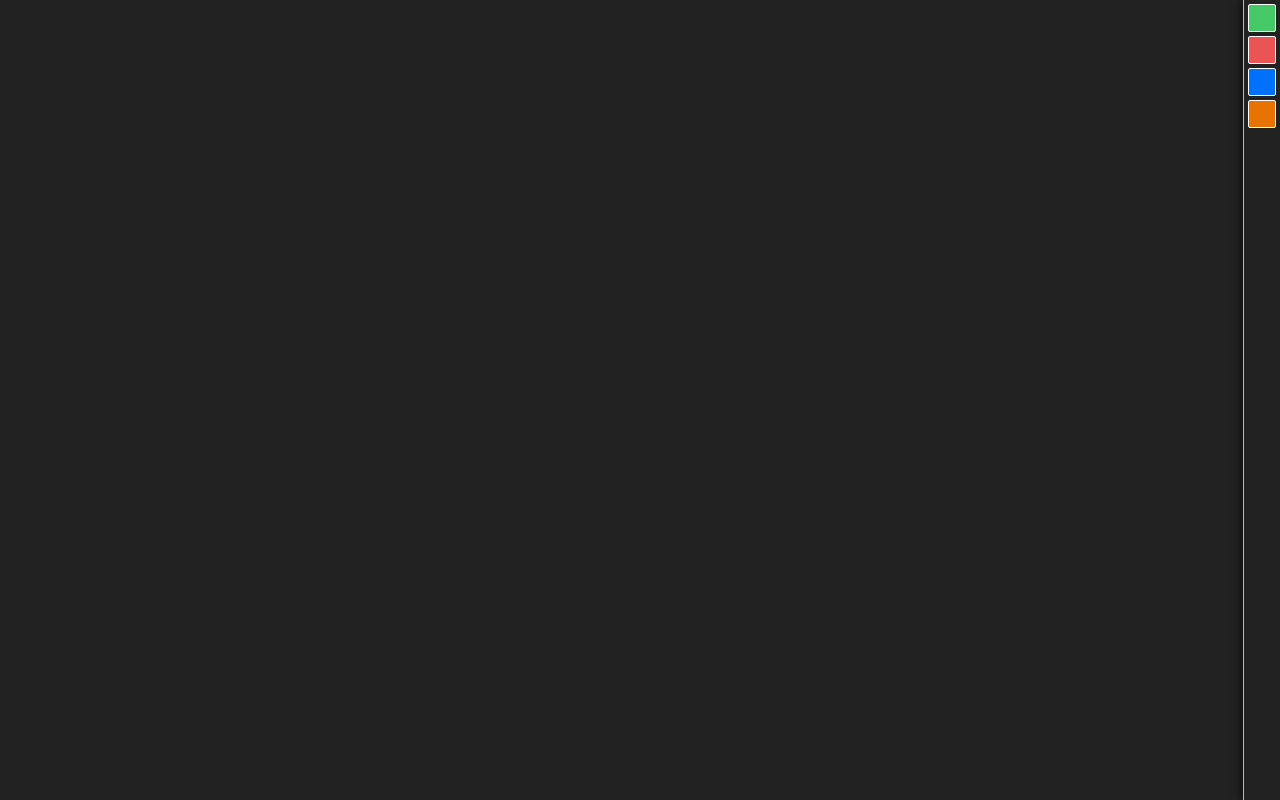
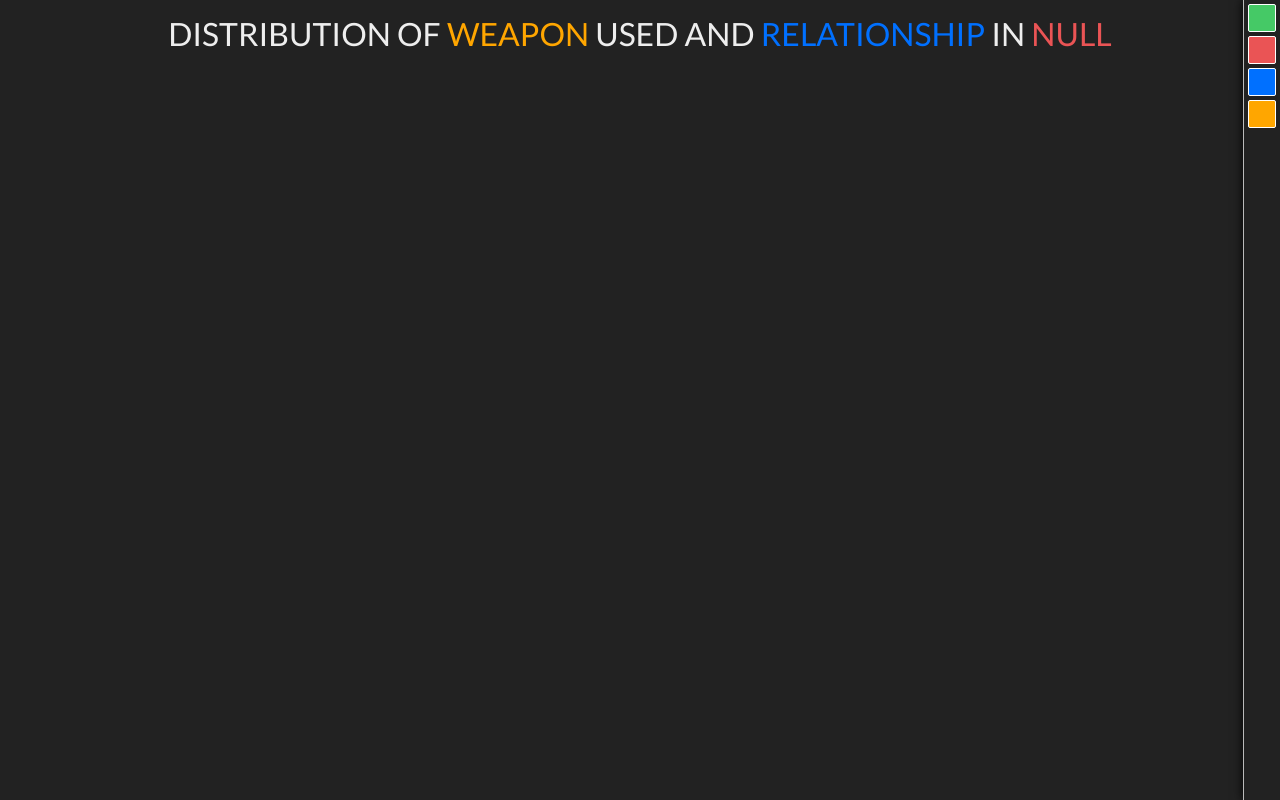
Before and after one commit to Blacksocks/IGR204, a plain HTML site: page sunburst.html in a window 1280 px wide. Drawn offline with Linux system fonts and the light colour scheme; no server answers.

Commit message:
add title sunburst

```diff
--- a/css/sunburst.css
+++ b/css/sunburst.css
@@ -4,20 +4,39 @@
 body {
   background: #222;
 }
+#title {
+    width: 100%;
+    height: 60px;
+    font-size: 32px;
+    text-align: center;
+    color: #EEE;
+    font-family: Lato;
+    text-transform: uppercase;
+    padding-top: 6px;
+}
+.yellow {
+    color: #FFA600;
+}
+.blue {
+    color: #0070FF;
+}
+.red {
+    color: #ea5455;
+}
 #sunburst {
     position: absolute;
-    top: 0;
+    top: 60px;
     left: 0;
     font-family: 'Lato', sans-serif;
     font-size: 12px;
     font-weight: 400;
     z-index: 1;
     width: calc(100% - 36px);
-    height: 100%;
+    height: calc(100% - 60px);
 }
 #sunburst #sequence {
     position: absolute;
-    top: 0;
+    top: 10px;
     width: 100%;
     height: 70px;
 }
--- a/js/sunburst.js
+++ b/js/sunburst.js
@@ -6,7 +6,7 @@
  var COLOR_NO       = "ea5455";
  var COLOR_YES      = "45c966";
  var COLOR_WEAPON   = "0070FF";
- var COLOR_RELATION = "E87300";
+ var COLOR_RELATION = "FFA600";
 
 // Dimensions of sunburst.
 var width_chart = Math.round($(window).width() * 0.8);
@@ -310,5 +310,8 @@ function setLegend()
 }
 
 var url = new URL(window.location.href);
-sunburst(url.searchParams.get("state"));
+var state = url.searchParams.get("state");
+// set title
+$("#title").html("Distribution of <span class=\"yellow\">weapon</span> used and <span class=\"blue\">relationship</span> in <span class=\"red\">" + state + "</span>");
+sunburst(state);
 setLegend();
--- a/sunburst.html
+++ b/sunburst.html
@@ -7,6 +7,7 @@
         <link href='http://fonts.googleapis.com/css?family=Lato:400,700' rel='stylesheet' type='text/css'>
     </head>
     <body>
+        <div id="title"></div>
         <!-- SUNBURST -->
         <div id="sunburst">
             <div id="sequence"></div>
```
